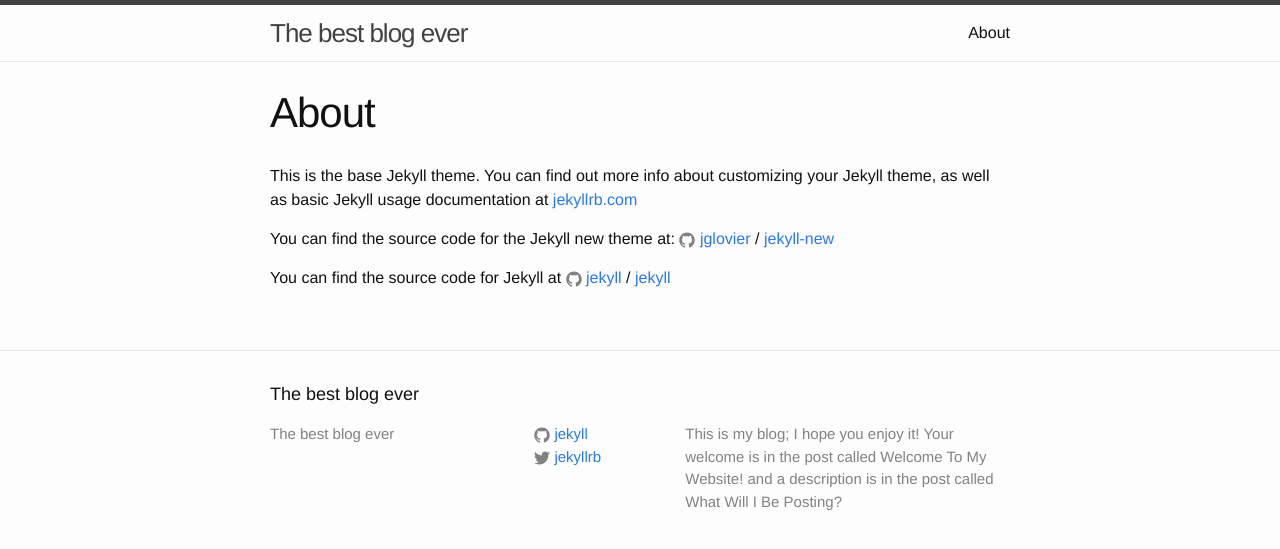
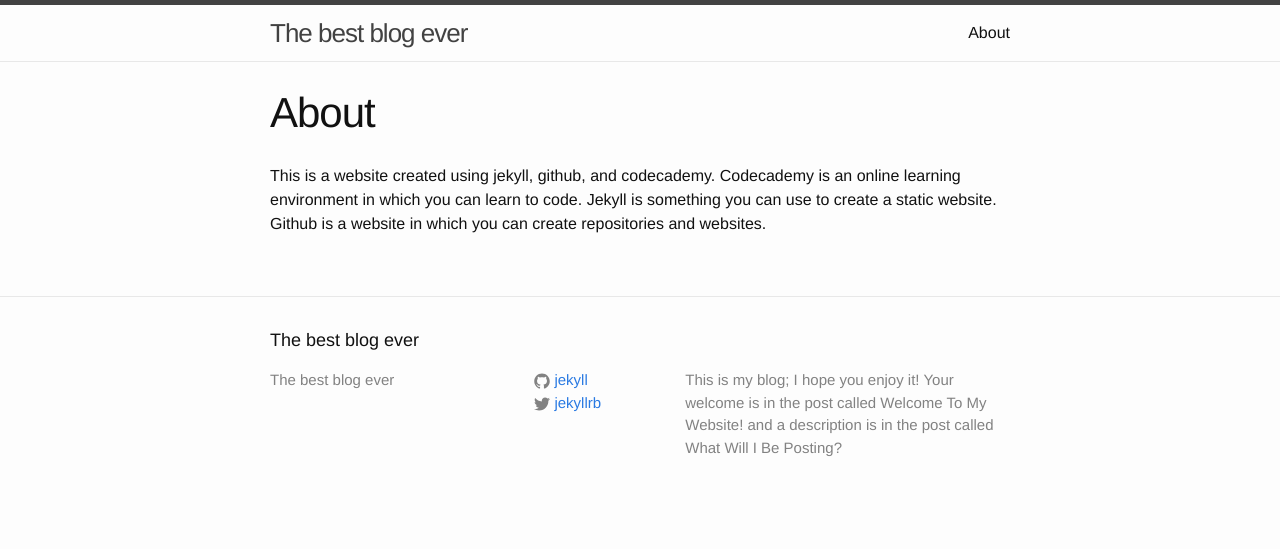
Before and after one commit to mjpatton/mjpatton.github.io, a Jekyll site: the page built from about.md, in a window 1280 px wide. Shown: the top 549 px of the page. Built offline with Jekyll 4.4.1, drawn with Linux system fonts in a browser that asks for light colours.

Commit message:
Update about

```diff
--- a/about.md
+++ b/about.md
@@ -4,12 +4,4 @@ title: About
 permalink: /about/
 ---
 
-This is the base Jekyll theme. You can find out more info about customizing your Jekyll theme, as well as basic Jekyll usage documentation at [jekyllrb.com](http://jekyllrb.com/)
-
-You can find the source code for the Jekyll new theme at:
-{% include icon-github.html username="jglovier" %} /
-[jekyll-new](https://github.com/jglovier/jekyll-new)
-
-You can find the source code for Jekyll at
-{% include icon-github.html username="jekyll" %} /
-[jekyll](https://github.com/jekyll/jekyll)
+This is a website created using jekyll, github, and codecademy.  Codecademy is an online learning environment in which you can learn to code.  Jekyll is something you can use to create a static website.  Github is a website in which you can create repositories and websites.
```
